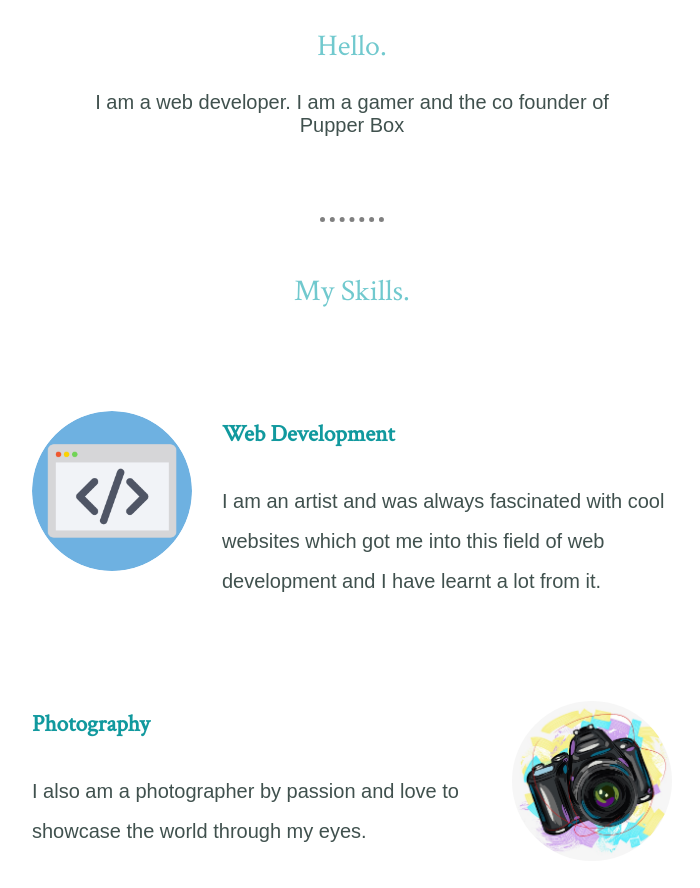
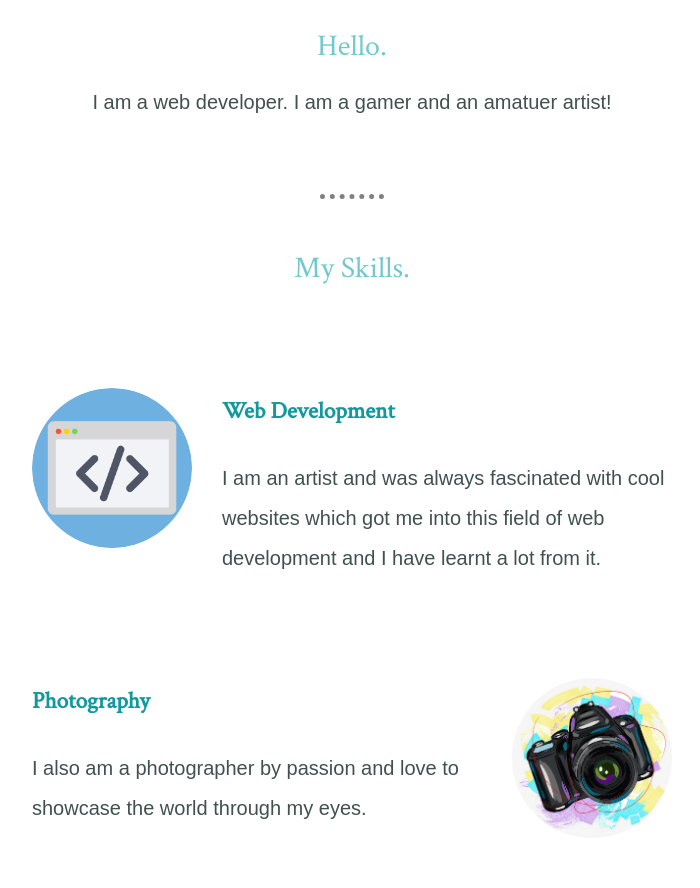
Before and after one commit to karansanghvi1/CSSStyleSite, a plain HTML site: page index.html in a window 1280 px wide. Shown: the part 1067-1955 px from the top of the page, without its empty margins (288-988 px from the left). Drawn offline with Linux system fonts and the light colour scheme.

Commit message:
Update index.html

```diff
--- a/index.html
+++ b/index.html
@@ -2,7 +2,6 @@
 <html lang="en">
 <head>
     <meta charset="UTF-8">
-    <meta name="viewport" content="width=device-width, initial-scale=0.86, maximum-scale=3.0, minimum-scale=0.86">
     <title>Karan</title>
     <link rel="stylesheet" href="css/styles.css">
     <link rel="icon" href="favicon.ico">
@@ -21,7 +20,7 @@
         <div class="profile">
           <img class="profile" src="images/karan.png" alt="profile-photo">
           <h2>Hello.</h2>
-          <p>I am a web developer. I am a gamer and the co founder of Pupper Box</p>
+          <p>I am a web developer. I am a gamer and an amatuer artist! </p>
         </div>
         <hr>
         <div class="skills">
```
